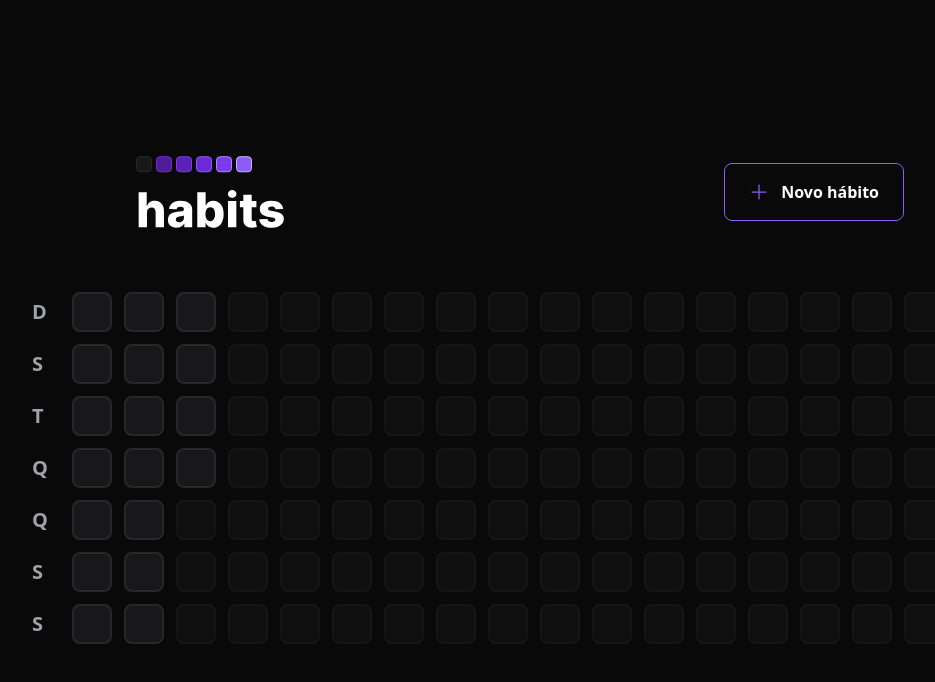
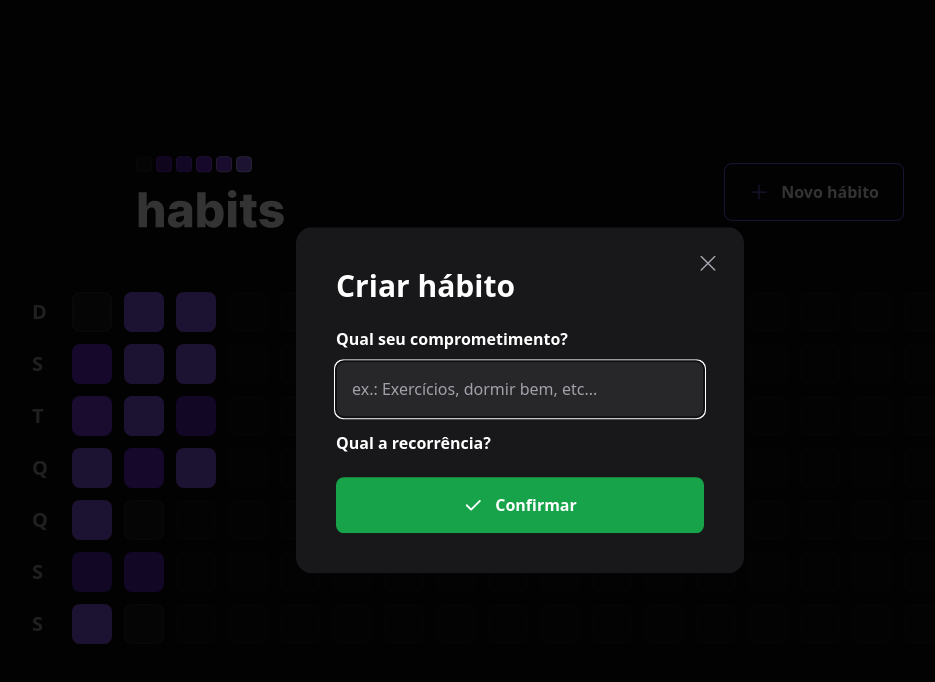
Before and after one commit to FilipiRafael/nlw-setup-web, a React (Vite) app: page / in a window 1280 px wide. Both pictures are taken after a click on the button "Novo hábito". Shown: the top 682 px of the page, without its empty margins (120-1055 px from the left). Built offline with nearby package versions, Linux system fonts and the light colour scheme.

Commit message:
Add new updates

```diff
--- a/package.json
+++ b/package.json
@@ -9,6 +9,9 @@
     "preview": "vite preview"
   },
   "dependencies": {
+    "@radix-ui/react-dialog": "^1.0.2",
+    "@radix-ui/react-popover": "^1.0.3",
+    "clsx": "^1.2.1",
     "dayjs": "^1.11.7",
     "phosphor-react": "^1.4.1",
     "react": "^18.2.0",
--- a/src/components/HabitDay.tsx
+++ b/src/components/HabitDay.tsx
@@ -1,9 +1,39 @@
-// interface HabitProps {
-//   completed: number;
-// }
+import * as Popover from '@radix-ui/react-popover';
+import clsx from 'clsx';
+import { ProgressBar } from './ProgressBar';
 
-export function HabitDay() {
+interface HabitProps {
+  amount: number;
+  completed: number;
+}
+
+export function HabitDay({ amount, completed }: HabitProps) {
+
+  const completedPercentage =  Math.round((completed / amount) * 100);
+
   return (
-    <div className='w-10 h-10 bg-zinc-900 border-2 border-zinc-800 rounded-lg'></div>
+    <Popover.Root>
+      <Popover.Trigger
+        className={clsx('w-10 h-10 rounded-lg', {
+          'bg-zinc-900 border-2 border-zinc-800': completedPercentage === 0,
+          'bg-violet-900 border-violet-700': completedPercentage > 0 && completedPercentage < 20,
+          'bg-violet-800 border-violet-600': completedPercentage >= 20 && completedPercentage < 40,
+          'bg-violet-700 border-violet-500': completedPercentage >= 40 && completedPercentage < 60,
+          'bg-violet-600 border-violet-500': completedPercentage >= 60 && completedPercentage < 80,
+          'bg-violet-500 border-violet-400': completedPercentage >= 80,
+        })}
+      />
+
+      <Popover.Portal>
+        <Popover.Content className='min-w-[320px] p-6 rounded-2xl bg-zinc-900 flex flex-col'>
+          <span className='font-semibold text-zinc-400'>Segunda-feira</span>
+          <span className='mt-1 font-extrabold leading-tight text-3xl'>16/01</span>
+
+          <ProgressBar progress={completedPercentage} />
+
+          <Popover.Arrow height={8} width={16} className='fill-zinc-900' />
+        </Popover.Content>
+      </Popover.Portal>
+    </Popover.Root>
   )
 }
--- a/src/components/Header.tsx
+++ b/src/components/Header.tsx
@@ -1,12 +1,15 @@
-import { Plus } from 'phosphor-react';
+import { Plus, X } from 'phosphor-react';
+import * as Dialog from '@radix-ui/react-dialog';
 import logoImage from '../assets/logo.svg';
+import { NewHabitForm } from './NewHabitForm';
 
 export function Header() {
   return (
     <div className='w-full max-w-3xl mx-auto flex items-center justify-between'>
       <img src={logoImage} alt='Habits' />
 
-      <button
+      <Dialog.Root>
+        <Dialog.Trigger
           type='button'
           className='border border-violet-500 font-semibold rounded-lg px-6 py-4 flex items-center gap-3 hover:border-violet-300'
         >
@@ -15,7 +18,29 @@
             className='text-violet-500'
           />
           Novo hábito
-      </button>
+        </Dialog.Trigger>
+
+        <Dialog.Portal>
+          <Dialog.Overlay
+            className='w-screen h-screen bg-black/80 fixed inset-0'
+          />
+          <Dialog.Content
+            className='absolute p-10 bg-zinc-900 rounded-2xl w-full max-w-md top-1/2 left-1/2 -translate-x-1/2 -translate-y-1/2'
+          >
+            <Dialog.Close
+              className='absolute right-6 top-6 text-zinc-400 hover:text-zinc-200'
+            >
+              <X size={24} aria-label='To close' />
+            </Dialog.Close>
+
+            <Dialog.Title className='text-3xl leading-tight font-extrabold'>
+              Criar hábito
+            </Dialog.Title>
+
+            <NewHabitForm />
+          </Dialog.Content>
+        </Dialog.Portal>
+      </Dialog.Root>
     </div>
   )
 }
--- /dev/null
+++ b/src/components/NewHabitForm.tsx
@@ -0,0 +1,31 @@
+import { Check } from "phosphor-react";
+
+export function NewHabitForm() {
+  return (
+    <form className='w-full flex flex-col mt-6'>
+      <label htmlFor='title' className='font-semibold leading-tight'>
+        Qual seu comprometimento?
+      </label>
+
+      <input
+        type='text'
+        id='title'
+        placeholder='ex.: Exercícios, dormir bem, etc...'
+        autoFocus
+        className='p-4 rounded-lg mt-3 bg-zinc-800 text-white placeholder:text-zinc-400'
+      />
+
+      <label htmlFor='' className='font-semibold leading-tight mt-4'>
+        Qual a recorrência?
+      </label>
+
+      <button
+        type='submit'
+        className='mt-6 rounded-lg p-4 flex items-center justify-center gap-3 font-semibold bg-green-600 hover:bg-green-500'
+      >
+        <Check size={20} weight='bold' />
+        Confirmar
+      </button>
+    </form>
+  )
+}
--- /dev/null
+++ b/src/components/ProgressBar.tsx
@@ -0,0 +1,24 @@
+interface ProgressBarProps {
+  progress: number
+}
+
+export function ProgressBar(props: ProgressBarProps) {
+
+  const progressStyles = {
+    width: `${props.progress}%`
+  }
+
+  return (
+    <div
+      className='h-3 rounded-xl bg-zinc-700 w-full mt-4'
+    >
+      <div
+        role='progressbar'
+        aria-label='Progresso de hábitos completados neste dia'
+        aria-valuenow={props.progress}
+        className='h-3 rounded-xl bg-violet-600'
+        style={progressStyles}
+      />
+    </div>
+  )
+}
--- a/src/components/SummaryTable.tsx
+++ b/src/components/SummaryTable.tsx
@@ -24,7 +24,13 @@
 
       <div className='grid grid-rows-7 grid-flow-col gap-3'>
         {summaryDates.map(date => {
-          return <HabitDay key={date.toString()} />
+          return (
+            <HabitDay
+              key={date.toString()}
+              amount={5}
+              completed={Math.round(Math.random() * 5)}
+            />
+          )
         })}
 
         {amountOfDaysToFill > 0 && Array.from({ length: amountOfDaysToFill }).map((_, index) => {
```
Also changed, not shown: 1 other file (tests, documents, lock files or other folders). Lines whose indentation alone changed are shown as unchanged.
